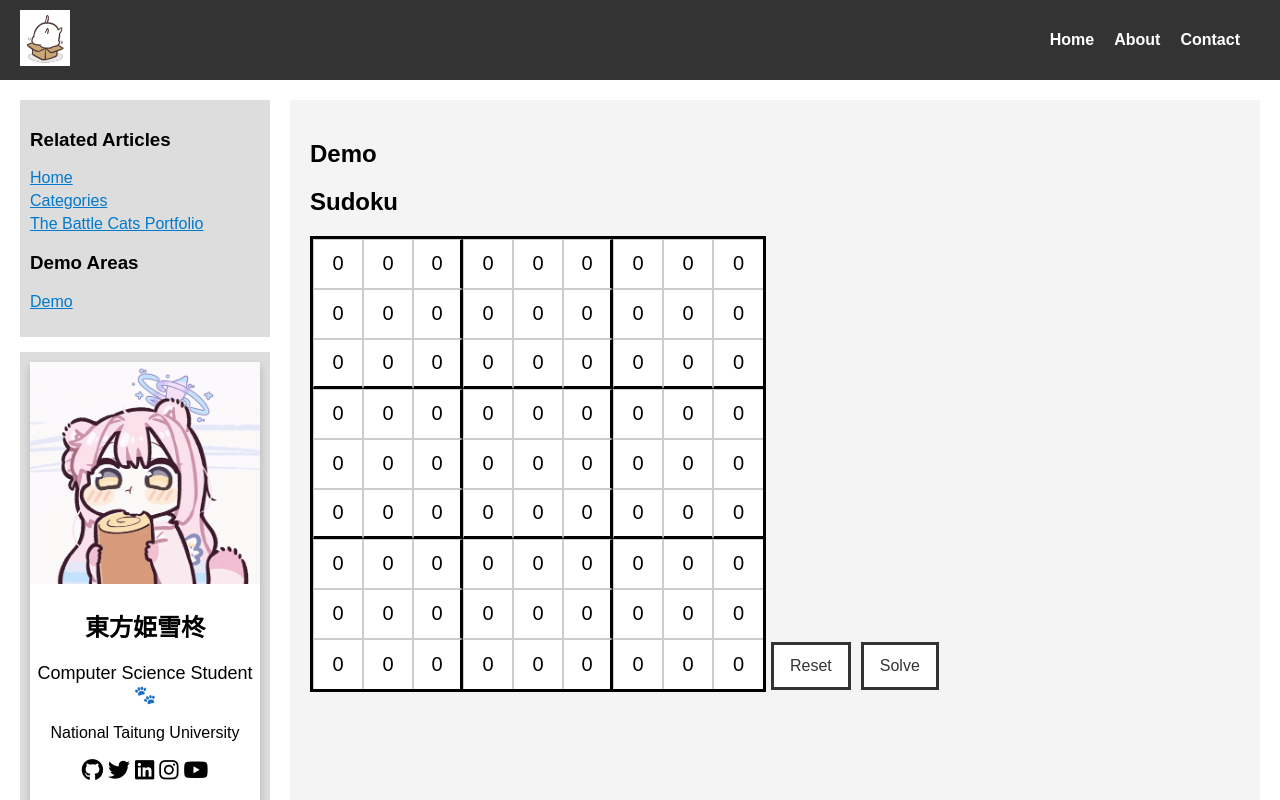
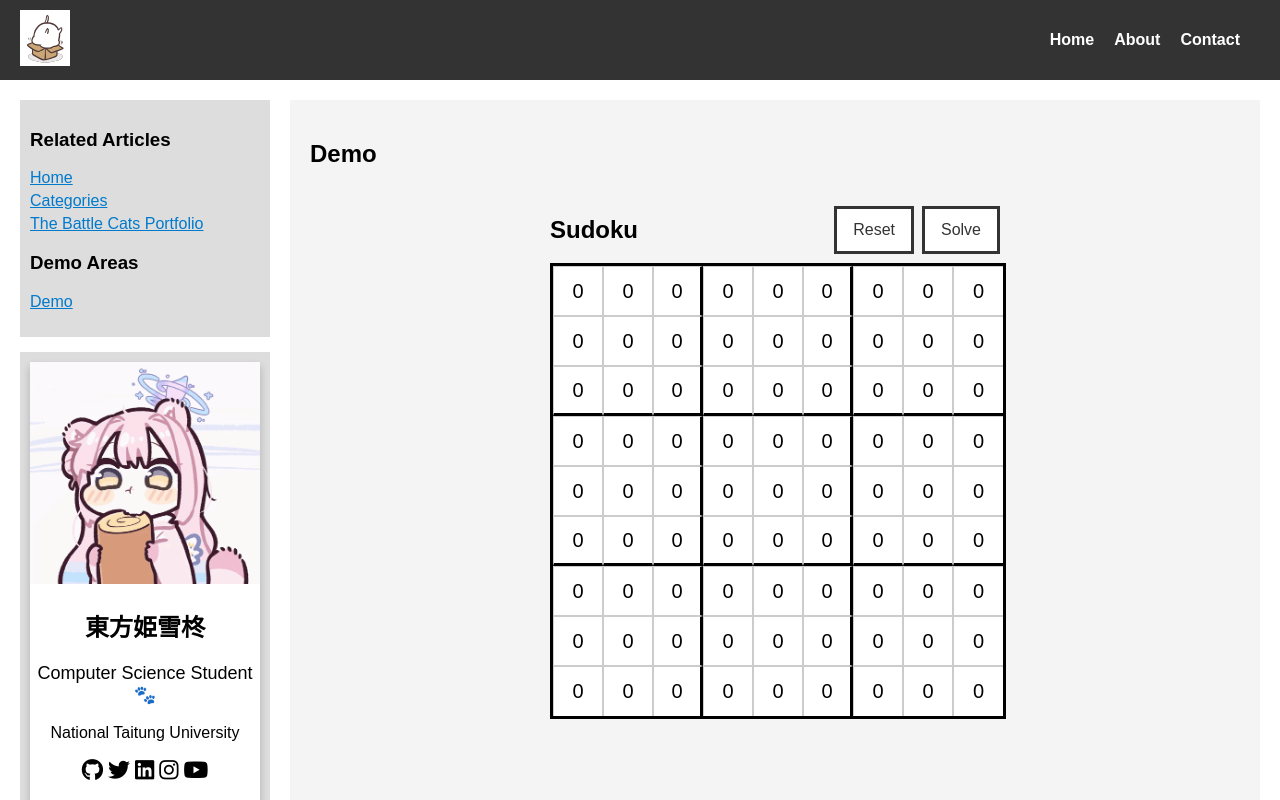
Before and after one commit to touhou-kiyuhi/github_page_vue3, a Vue app: page /github_page_vue3/demo in a window 1280 px wide. Shown: the top 800 px of the page. Built offline with nearby package versions, Linux system fonts and the light colour scheme.

Commit message:
新增 sudoku backtracking solve 放在 Demo

```diff
--- a/src/components/Sudoku.vue
+++ b/src/components/Sudoku.vue
@@ -1,73 +1,8 @@
 <script setup lang="ts" name="ProfileCard">
-	import { ref, onMounted } from 'vue'
+	import { onMounted } from 'vue'
+    import { useSudoku } from '@/hooks/useSudoku'
 
-
-	const board = ref()
-
-	function createBoard() {
-		return Array.from({ length: 9 }, () =>
-			Array.from({ length: 9 }, () => ({
-				value: 0,
-				isSolved: false
-			}))
-		)
-	}
-
-	function loadEmpty() {
-		board.value = createBoard()
-	}
-
-	function isValid(rowIndex: number, colIndex: number, candidate: number): boolean {
-        // 檢查 row, column
-        for (let i = 0; i < 9; i++) {
-            // row
-            if (board.value[rowIndex][i].value === candidate) return false
-            // column
-            if (board.value[i][colIndex].value === candidate) return false
-        }
-        // 檢查 3x3
-        // 3x3 區塊起點
-        const boxStartRow = Math.floor(rowIndex / 3) * 3
-        const boxStartCol = Math.floor(colIndex / 3) * 3
-        // 開始檢查 3x3
-        for (let i = 0; i < 3; i++) {
-            for (let j = 0; j < 3; j++) {
-                if (board.value[boxStartRow + i][boxStartCol + j].value === candidate) {
-                    return false
-                }
-            }
-        }
-        return true
-    }
-
-    function solve() {
-        const backtracking = (): boolean => {
-            // 找下一個空格
-            for (let rowIndex = 0; rowIndex < 9; rowIndex++) {
-                for (let colIndex = 0; colIndex < 9; colIndex++) {
-                    if (board.value[rowIndex][colIndex].value !== 0) continue
-                    // 嘗試 1~9
-                    for (let candidate = 1; candidate <= 9; candidate++) {
-                        if (isValid(rowIndex, colIndex, candidate)) {
-                            // 放入數字
-                            board.value[rowIndex][colIndex].value = candidate
-                            board.value[rowIndex][colIndex].isSolved = true
-                            // 往下遞迴
-                            if (backtracking()) return true
-                            // 回溯
-                            board.value[rowIndex][colIndex].value = 0
-                            board.value[rowIndex][colIndex].isSolved = false
-                        }
-                    }
-                    // 這格無解
-                    return false
-                }
-            }
-            // 沒有空格 = 解完
-            return true
-        }
-        backtracking()
-    }
+    const { board, loadEmpty, solve } = useSudoku()
 
 	onMounted(() => {
 		loadEmpty()
@@ -75,56 +10,122 @@
 </script>
 
 <template>
+    <div class="sudoku-container">
+        <div class="sudoku-wrapper">
+            <div class="sudoku-header">
                 <h2>Sudoku</h2>
-	<div class="grid">
-		<div v-for="(row, i) in board" :key="i" class="row">
+                <div class="sudoku-action-buttons">
+                    <button class="sudoku-button" @click="loadEmpty">Reset</button>
+                    <button class="sudoku-button" @click="solve">Solve</button>
+                </div>
+            </div>
+            <div class="sudoku-grid">
+                <div v-for="(row, i) in board" :key="i" class="sudoku-row">
                     <input
-				v-for="(cell, j) in row"
-				:key="j"
+                        class="sudoku-cell" :class="cell.isSolved ? 'solved' : 'user'"
+                        v-for="(cell, j) in row" :key="j"
                         v-model.number="cell.value"
                         maxlength="1"
-				class="cell"
-				:class="cell.isSolved ? 'solved' : 'user'"
                     />
                 </div>
             </div>
-    <button class="btn" @click="loadEmpty">Reset</button>
-	<button class="btn" @click="solve">Solve</button>
+        </div>
+    </div>
 </template>
 
 <style scoped>
-    .grid {
-        display: inline-block;
-        border: 3px solid black;
-    }
-
-    .row {
-        display: flex;
-    }
-
-    /* 基本格子 */
-    .cell {
-        width: 50px;
-        height: 50px;
-        text-align: center;
-        font-size: 20px;
-        border: 1px solid #ccc;
-        color: black;
+    .sudoku-container {
+        width: 100%;
+        max-width: 100%;
+        padding: 8px;
         box-sizing: border-box;
     }
 
+    .sudoku-wrapper {
+        width: min(100%, 450px);
+        margin: 0 auto;
+    }
+
+    /* Header */
+    .sudoku-header {
+        display: flex;
+        align-items: center;
+        justify-content: space-between;
+        flex-wrap: wrap;
+        gap: 8px;
+    }
+
+    /* 按鈕區 */
+    .sudoku-action-buttons {
+        display: flex;
+        gap: 8px;
+        flex-wrap: wrap;
+    }
+
+    /* 響應式按鈕 */
+    .sudoku-button {
+        color: #333;
+        border: 3px solid #333;
+        background-color: white;
+        cursor: pointer;
+
+        font-size: clamp(12px, 2.5vw, 16px);
+        padding: clamp(6px, 1.5vw, 12px) clamp(10px, 2vw, 16px);
+
+        white-space: nowrap;
+    }
+
+    .sudoku-button:hover {
+        background-color: #ddd;
+    }
+
+    .sudoku-grid {
+        width: min(100%, 450px); /* 不超過父層 */
+        aspect-ratio: 1 / 1;
+        margin: 0 auto;
+
+        border: 3px solid black;
+
+        display: grid;
+        grid-template-rows: repeat(9, 1fr);
+    }
+
+    /* 每列 */
+    .sudoku-row {
+        display: grid;
+        grid-template-columns: repeat(9, 1fr);
+    }
+
+    /* 格子（關鍵修正） */
+    .sudoku-cell {
+        width: 100%;
+        height: 100%;
+        min-width: 0;   /* 防止 input 撐爆 */
+        min-height: 0;  /* 防止撐高 */
+
+        aspect-ratio: 1 / 1;
+        text-align: center;
+
+        font-size: clamp(12px, 4vw, 20px);
+
+        border: 1px solid #ccc;
+        box-sizing: border-box;
+
+        padding: 0; /* 避免內距撐開 */
+    }
+
     /* 3x3 粗線 */
-    .row:nth-child(3n) .cell {
+    .sudoku-row:nth-child(3n) .sudoku-cell {
         border-bottom: 3px solid black;
     }
-    .cell:nth-child(3n) {
+    .sudoku-cell:nth-child(3n) {
         border-right: 3px solid black;
     }
     /* 移除最外層重疊 */
-    .row:nth-child(9n) .cell {
+    .sudoku-row:nth-child(9n) .sudoku-cell {
         border-bottom: 0;
     }
-    .cell:nth-child(9n) {
+    .sudoku-cell:nth-child(9n) {
         border-right: 0;
     }
 
@@ -133,29 +134,7 @@
         color: red;
         font-weight: bold;
     }
-
     .user {
         color: black;
     }
-
-    .btn {
-        color: #333333;  /* 文字顏色設置為深色 */
-        border: solid #333333;  /* 初始邊框顏色 */
-        outline: none;
-        padding: 12px 16px;
-        margin: 5px;
-        background-color: white;
-        cursor: pointer;
-        font-size: 16px;
-        white-space: nowrap;  /* 防止按鈕文字換行 */
-    }
-
-    .btn:hover {
-        background-color: #ddd;
-    }
-
-    .btn.active {
-        background-color: #666;
-        color: white;
-    }
 </style>
--- /dev/null
+++ b/src/hooks/useSudoku.ts
@@ -0,0 +1,77 @@
+import { ref } from 'vue'
+
+
+export function useSudoku() {
+    const board = ref()
+
+	function createBoard() {
+		return Array.from({ length: 9 }, () =>
+			Array.from({ length: 9 }, () => ({
+				value: 0,
+				isSolved: false
+			}))
+		)
+	}
+
+	function loadEmpty() {
+		board.value = createBoard()
+	}
+
+	function isValid(rowIndex: number, colIndex: number, candidate: number): boolean {
+        // 檢查 row, column
+        for (let i = 0; i < 9; i++) {
+            // row
+            if (board.value[rowIndex][i].value === candidate) return false
+            // column
+            if (board.value[i][colIndex].value === candidate) return false
+        }
+        // 檢查 3x3
+        // 3x3 區塊起點
+        const boxStartRow = Math.floor(rowIndex / 3) * 3
+        const boxStartCol = Math.floor(colIndex / 3) * 3
+        // 開始檢查 3x3
+        for (let i = 0; i < 3; i++) {
+            for (let j = 0; j < 3; j++) {
+                if (board.value[boxStartRow + i][boxStartCol + j].value === candidate) {
+                    return false
+                }
+            }
+        }
+        return true
+    }
+
+    const backtracking = (): boolean => {
+        // 找下一個空格
+        for (let rowIndex = 0; rowIndex < 9; rowIndex++) {
+            for (let colIndex = 0; colIndex < 9; colIndex++) {
+                if (board.value[rowIndex][colIndex].value !== 0) continue
+                // 嘗試 1~9
+                for (let candidate = 1; candidate <= 9; candidate++) {
+                    if (isValid(rowIndex, colIndex, candidate)) {
+                        // 放入數字
+                        board.value[rowIndex][colIndex].value = candidate
+                        board.value[rowIndex][colIndex].isSolved = true
+                        // 往下遞迴
+                        if (backtracking()) return true
+                        // 回溯
+                        board.value[rowIndex][colIndex].value = 0
+                        board.value[rowIndex][colIndex].isSolved = false
+                    }
+                }
+                // 這格無解
+                return false
+            }
+        }
+        // 沒有空格 = 解完
+        return true
+    }
+
+    function solve() {
+        backtracking()
+    }
+
+    return {
+        board,
+        loadEmpty, solve
+    }
+}
--- a/src/pages/demo/Demo.vue
+++ b/src/pages/demo/Demo.vue
@@ -2,7 +2,6 @@
     import ljjmk94ProfileCard from '@/assets/ljjmk94ProfileCardByExtricate.gif'
     import CodeBlockFileLoader from '@/components/codeBlock/CodeBlockFileLoader.vue'
     import CodeBlockMarkdownLoader from '@/components/codeBlock/CodeBlockMarkdownLoader.vue'
-    import BlogGallery from '@/components/blog/BlogGallery.vue'
     import Sudoku from '@/components/Sudoku.vue'
 </script>
 
@@ -11,8 +10,10 @@
         <section class="introduction">
             <h1>Demo</h1>
         </section>
-        <Sudoku />
-        <!-- <BlogGallery /> -->
+        <div style="justify-items: center;">
+            <Sudoku />
+        </div>
+
         <!-- <img :src="ljjmk94ProfileCard" alt="小闇！！" title="窩是隻卯咪！！ 嗷嗷嗷！！"> -->
         <!-- 待調整 -->
         <!-- <CodeBlockFileLoader lang="Python" src="/code/helloWorld.py" />
```
Lines whose indentation alone changed are shown as unchanged.
